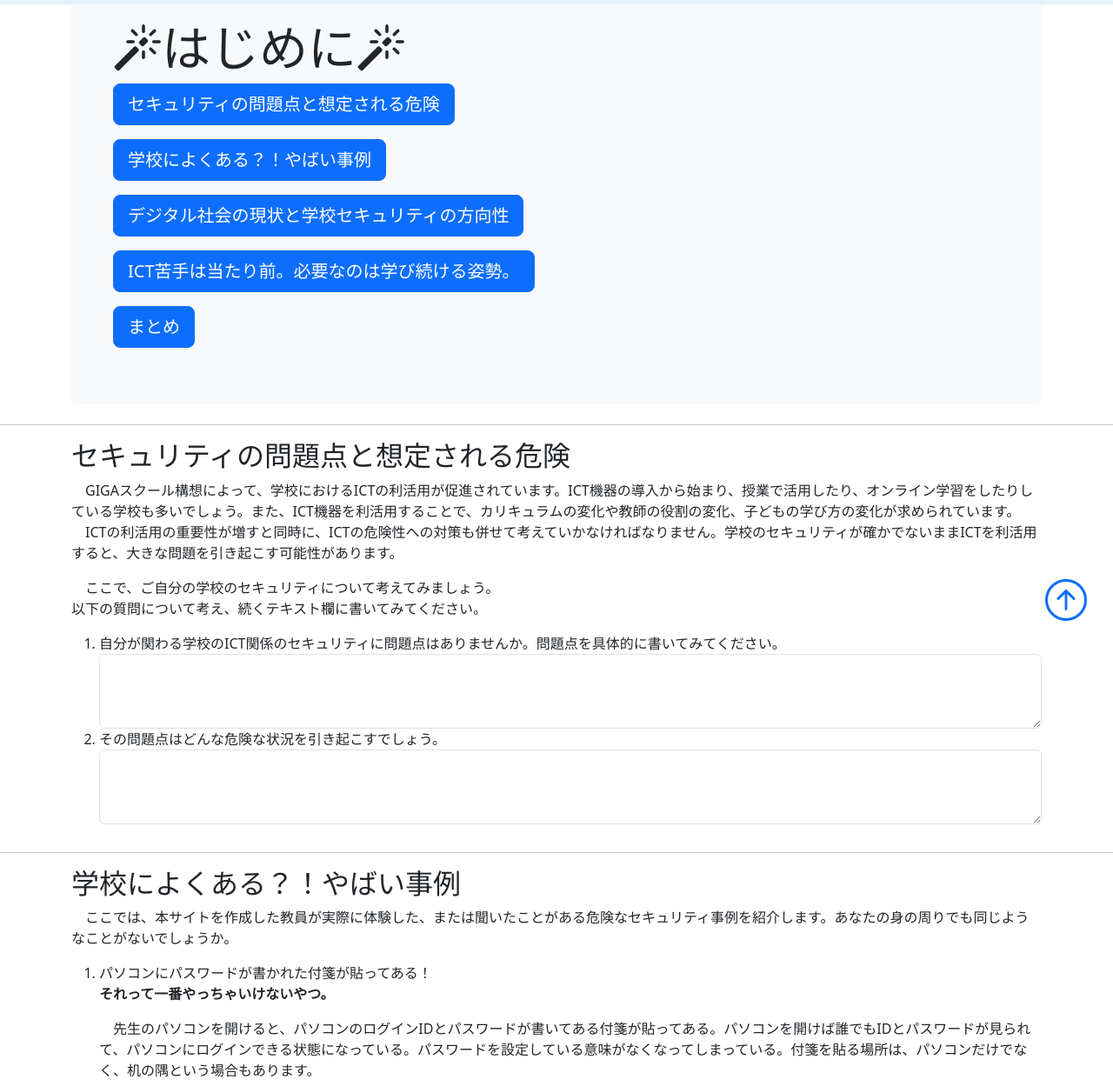
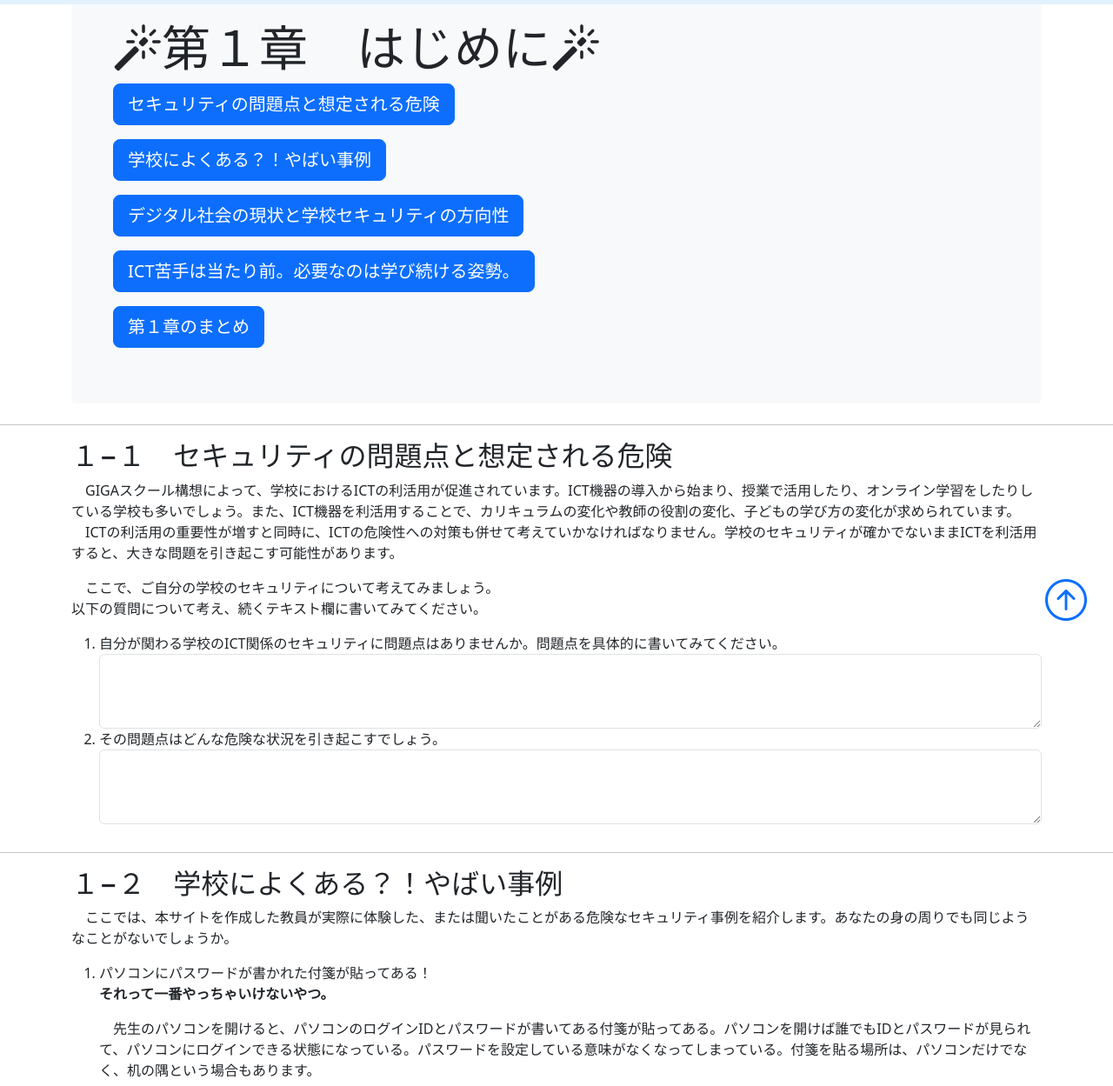
Before and after one commit to vtmacs003b/vtmacs003b.github.io, a plain HTML site: page first.html in a window 1280 px wide. Shown: the part 51-1300 px from the top of the page at 87% size. Drawn offline with nearby package versions, Linux system fonts and the light colour scheme.

Commit message:
第１章　訂正

```diff
--- a/first.html
+++ b/first.html
@@ -5,7 +5,7 @@
 		<meta http-equiv="X-UA-Compatible" content="IE=edge">
 		<meta name="viewport" content="width=device-width, initial-scale=1, shrink-to-fit=no">
 
-		<title>ID&PW教育 > はじめに</title>
+		<title>ID&PW教育 > 第１章　はじめに</title>
 
 		<link rel="shortcut icon" href="../favicon.ico" type="image/vnd.microsoft.icon">
 		<link rel="icon" href="https://vtmacs003b.github.io/favicon.ico" type="image/vnd.microsoft.icon">
@@ -50,7 +50,7 @@
 	<article id="app">
 	<div class="container">
 		<div class="bg-light p-4 p-sm-5 my-4 rounded">
-			<h1 class="display-4"><i class="bi bi-magic"></i>はじめに<i class="bi bi-magic"></i></h1>
+			<h1 class="display-4"><i class="bi bi-magic"></i>第１章　はじめに<i class="bi bi-magic"></i></h1>
 			<p>
 			<a class="btn btn-primary btn-lg" href="#first" role="button">セキュリティの問題点と想定される危険</a>
 			</p><p>
@@ -60,7 +60,7 @@
 			</p><p>
 			<a class="btn btn-primary btn-lg" href="#fourth" role="button">ICT苦手は当たり前。必要なのは学び続ける姿勢。 </a>
 			</p><p>
-			<a class="btn btn-primary btn-lg" href="#fifth" role="button">まとめ </a>
+			<a class="btn btn-primary btn-lg" href="#fifth" role="button">第１章のまとめ </a>
 			</p>
 		</div>
 	</div>
@@ -68,7 +68,7 @@
 	<hr>
 
 	<div id="first" class="container">
-		<h2>セキュリティの問題点と想定される危険</h2>
+		<h2>１−１　セキュリティの問題点と想定される危険</h2>
 		<div class="row">
 			<div class="col-sm-12">
 				<p>
@@ -95,7 +95,7 @@
 	<hr>
 
 	<div id="second" class="container">
-		<h2>学校によくある？！やばい事例</h2>
+		<h2>１−２　学校によくある？！やばい事例</h2>
 		<div class="row">
 			<div class="col-sm-12">
 				<p>
@@ -182,7 +182,7 @@
 	<hr>
 
 	<div id="third" class="container">
-		<h2>デジタル社会の現状と学校セキュリティの方向性</h2>
+		<h2>１−３　デジタル社会の現状と学校セキュリティの方向性</h2>
 		<div class="row">
 			<div class="col-sm-12">
 				<p>
@@ -226,7 +226,7 @@
 	<hr>
 
 	<div id="fourth" class="container">
-		<h2>ICT苦手は当たり前。必要なのは学び続ける姿勢。</h2>
+		<h2>１−４　ICT苦手は当たり前。必要なのは学び続ける姿勢。</h2>
 		<div class="row">
 			<div class="col-sm-12">
 				<p>
@@ -283,7 +283,7 @@
 	<hr>
 
 	<div id="fifth" class="container">
-		<h2>まとめ</h2>
+		<h2>第１章のまとめ</h2>
 		<div class="row">
 			<div class="col-sm-12">
 				<p>
```
